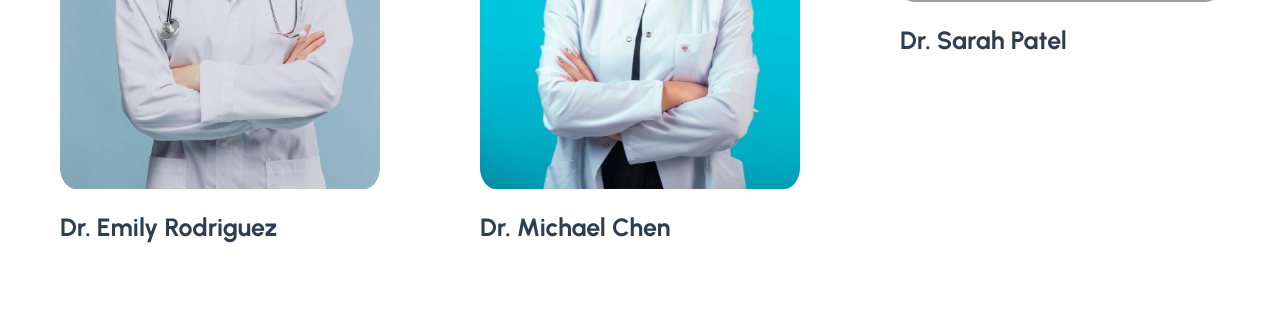
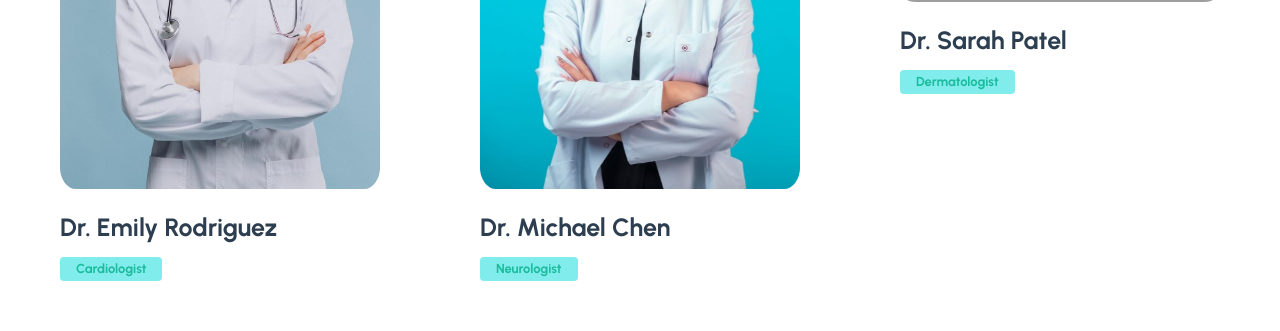
Before and after one commit to RavinduKavinda/doctor-appointment-booking, a React (Vite) app in the folder frontend/: page / in a window 1280 px wide. Shown: the part 4399-4730 px from the top of the page. Built offline with nearby package versions, Linux system fonts and the light colour scheme; grey boxes are pictures that could not be loaded; a web font is replaced by a local one.

Commit message:
specialty

```diff
--- a/frontend/src/components/Doctors/DoctorCard.jsx
+++ b/frontend/src/components/Doctors/DoctorCard.jsx
@@ -21,6 +21,11 @@ const DoctorCard = ({doctor}) => {
             {name}
         </h2>
 
+        <div className="mt-2 lg:mt-3 flex items-center justify-between">
+                <span className="bg-[#81ecec] text-irisBlueColor py-1 px-2 lg:py-0.5 lg:px-4 text-[13px] rounded leading-3 lg:leading-5 font-bold">
+                    {specialty}
+            </span>
+        </div>
 
     </div>
   );
```
